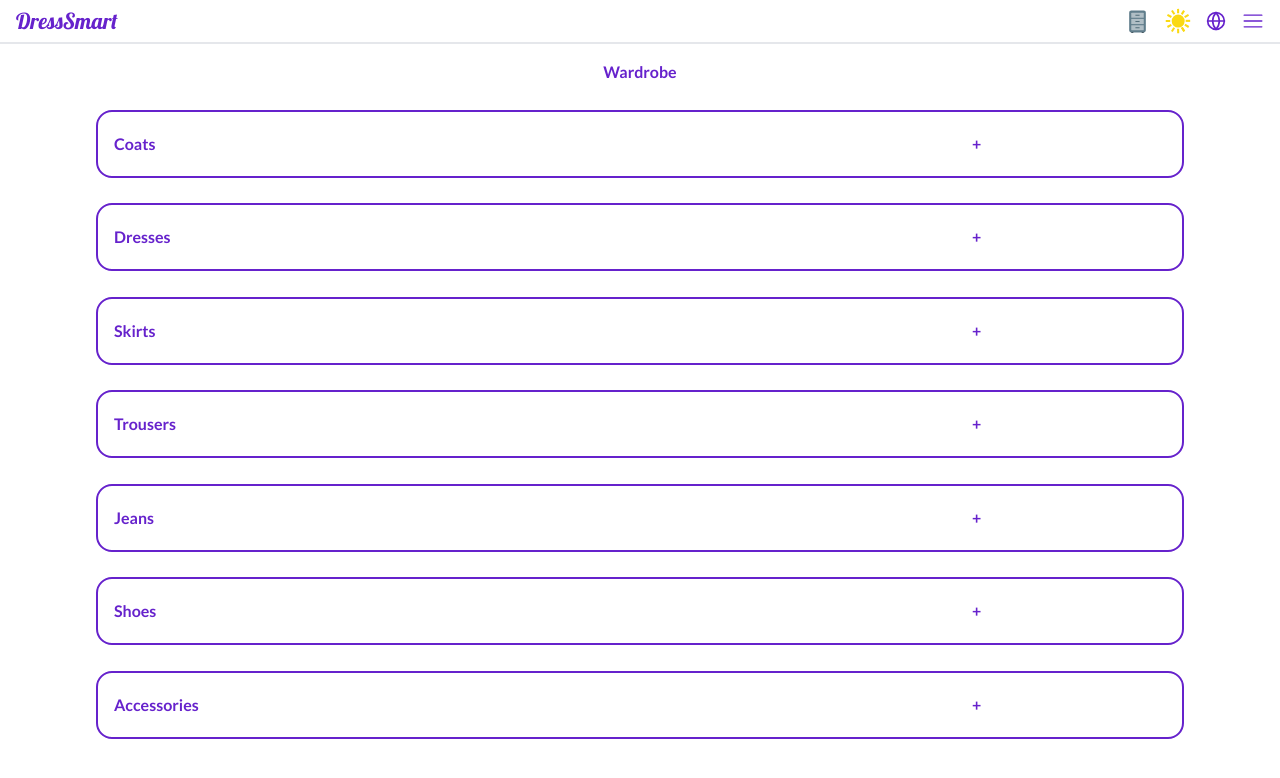
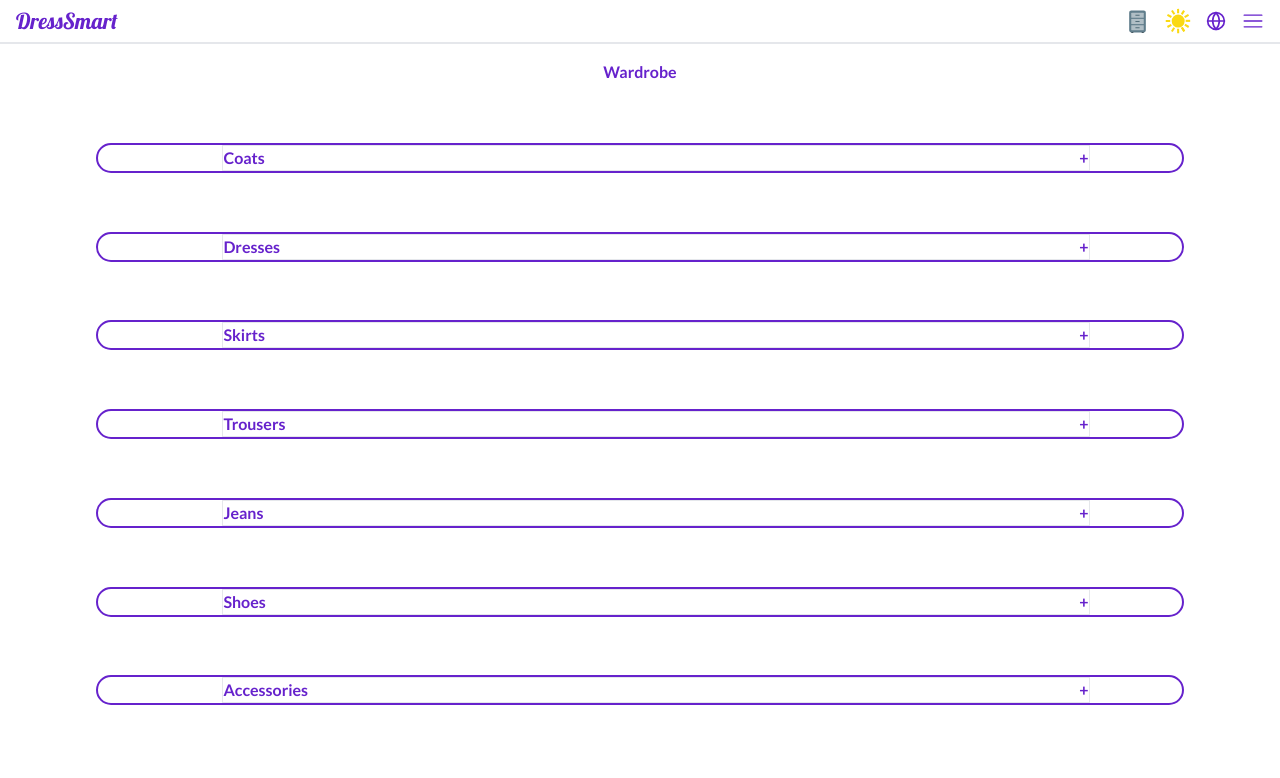
Before and after one commit to Xiaoru-Sun/dress-smart-fe, a React (Vite) app: page /wardrobe in a window 1280 px wide. Shown: the top 778 px of the page. Built offline with nearby package versions, Linux system fonts and the light colour scheme.

Commit message:
adds forwardRef to categoryCard component to pass ref

```diff
--- a/src/components/CategoryCard.tsx
+++ b/src/components/CategoryCard.tsx
@@ -1,53 +1,34 @@
-import { forwardRef, useEffect, useRef, useState } from "react";
+import { forwardRef } from "react";
 
 type CategoryCardProp = {
   categoryObject: { category: string; subCategory: string[] };
   handleToggle: () => void;
   isToggled: boolean;
+  index: number;
 };
 
 type Ref = HTMLButtonElement;
 
 const CategoryCard = forwardRef<Ref, CategoryCardProp>(function (
-  { categoryObject, handleToggle, isToggled }: CategoryCardProp,
+  { categoryObject, handleToggle, isToggled, index }: CategoryCardProp,
   ref
 ) {
   {
-    // const [toggled, setToggled] = useState<boolean>(false);
-    // const handleToggle = () => {
-    //   setToggled(!toggled);
-    // };
-
-    // const dropDownRef = useRef(null);
-
-    // useEffect(() => {
-    //   const handler = (e) => {
-    //     console.log("target", e.target);
-    //     if (dropDownRef.current) {
-    //       if (!dropDownRef.current.contains(e.target)) {
-    //         setToggled(false);
-    //       }
-    //     }
-    //   };
-    //   document.addEventListener("click", handler);
-    //   return () => {
-    //     document.removeEventListener("click", handler);
-    //   };
-    // }, []);
-
     return (
       <>
         <div
-          className="w-[80%] flex flex-col items-start justify-center"
-          ref={ref}
+          className="flex flex-col items-center rounded-2xl border-secondary border-solid border-2 "
+          key={index}
         >
+          <div className="w-[80%]" ref={ref}>
             <button
-            className="w-full h-full flex justify-between ml-4 text-secondary font-semibold"
+              className="w-full h-full flex justify-between ml-4 text-secondary font-semibold border"
               onClick={handleToggle}
             >
               <span> {categoryObject.category}</span>
               <span>{isToggled ? "-" : "+"}</span>
             </button>
+          </div>
         </div>
 
         {categoryObject.subCategory.map((subCategoryObject, index) => {
@@ -56,7 +37,9 @@ const CategoryCard = forwardRef<Ref, CategoryCardProp>(function (
               className={`text-primary ${isToggled ? "visible" : "hidden"}`}
               key={index}
             >
+              <button>
                 {subCategoryObject} {categoryObject.category}
+              </button>
             </div>
           );
         })}
--- /dev/null
+++ b/src/components/Dropdown.tsx
@@ -0,0 +1,17 @@
+import MenuItems from "./MenuItems";
+
+const Dropdown = ({ menu, toggled, name }) => {
+  return (
+    <div className={` w-full ${toggled ? "visible" : "hidden"}`}>
+      {menu.map((subMenu, index) => {
+        return (
+          <div key={index}>
+            <MenuItems items={subMenu} name={`${subMenu}  ${name}`} />
+          </div>
+        );
+      })}
+    </div>
+  );
+};
+
+export default Dropdown;
--- /dev/null
+++ b/src/components/MenuItems.tsx
@@ -0,0 +1,49 @@
+import { useEffect, useRef, useState } from "react";
+import Dropdown from "./Dropdown";
+
+const MenuItems = ({ items, name }) => {
+  const [toggled, setToggled] = useState<boolean>(false);
+  const handleToggle = () => {
+    setToggled(!toggled);
+  };
+
+  const dropDownRef = useRef(null);
+
+  useEffect(() => {
+    const handler = (e) => {
+      if (dropDownRef.current && !dropDownRef.current.contains(e.target)) {
+        setToggled(false);
+      }
+    };
+
+    document.addEventListener("click", handler);
+    return () => {
+      document.removeEventListener("click", handler);
+    };
+  }, []);
+
+  return (
+    <>
+      <div
+        className="flex flex-col items-center rounded-2xl border-secondary border-solid border-2 "
+        ref={dropDownRef}
+      >
+        <button
+          className="w-[80%] flex justify-between p-4 ml-4 text-secondary font-semibold "
+          onClick={handleToggle}
+        >
+          <span> {name}</span>
+          <span>{toggled ? "-" : "+"}</span>
+        </button>
+      </div>
+
+      <div className={` w-full ${toggled ? "visible" : "hidden"}`}>
+        {items.subCategory && (
+          <Dropdown menu={items.subCategory} toggled={toggled} name={name} />
+        )}
+      </div>
+    </>
+  );
+};
+
+export default MenuItems;
--- a/src/components/WardrobeList.tsx
+++ b/src/components/WardrobeList.tsx
@@ -19,6 +19,7 @@ const WardrobeList = ({ wardrobeData }: WardrobeProp) => {
 
   useEffect(() => {
     const handleClickOutside = (e: React.ChangeEvent<HTMLInputElement>) => {
+      console.log(e.target);
       if (toggledCategoryCardIndex !== null) {
         const currentDropdownRef =
           dropDownRefs.current[toggledCategoryCardIndex];
@@ -35,13 +36,9 @@ const WardrobeList = ({ wardrobeData }: WardrobeProp) => {
   console.log(toggledCategoryCardIndex);
 
   return (
-    <div className="h-[85%] w-[85%] flex flex-col justify-evenly ">
+    <div className="h-[85%] w-[85%] flex flex-col justify-evenly">
       {wardrobeData.map((categoryObject, index) => {
         return (
-          <div
-            className="h-[10%] rounded-2xl border-secondary border-solid border-2 flex items-center"
-            key={index}
-          >
           <CategoryCard
             categoryObject={categoryObject}
             handleToggle={() => {
@@ -50,8 +47,8 @@ const WardrobeList = ({ wardrobeData }: WardrobeProp) => {
             }}
             ref={(instance) => (dropDownRefs.current[index] = instance)}
             isToggled={index === toggledCategoryCardIndex}
+            index={index}
           />
-          </div>
         );
       })}
     </div>
--- a/src/pages/Wardrobe.tsx
+++ b/src/pages/Wardrobe.tsx
@@ -1,42 +1,17 @@
-import { useEffect, useReducer, useRef, useState } from "react";
-import CategoryCard from "../components/CategoryCard";
+import WardrobeList from "../components/WardrobeList";
 
 const Wardrobe = () => {
-  const [toggledCategoryCardIndex, setToggledCategoryCardIndex] = useState<
-    null | number
-  >(null);
-
-  const handleToggle = (index: number) => {
-    setToggledCategoryCardIndex(
-      toggledCategoryCardIndex === index ? null : index
-    );
-  };
-
-  const dropDownRefs = useRef([]);
-  useEffect(() => {
-    const handleClickOutside = (e) => {
-      if (toggledCategoryCardIndex !== null) {
-        const currentDropdownRef =
-          dropDownRefs.current[toggledCategoryCardIndex];
-        if (currentDropdownRef && !currentDropdownRef.contains(e.target)) {
-          setToggledCategoryCardIndex(null);
-        }
-      }
-    };
-    document.addEventListener("click", handleClickOutside);
-    return () => {
-      document.removeEventListener("click", handleClickOutside);
-    };
-  });
-  console.log(toggledCategoryCardIndex);
-
   const wardrobeDummyData = [
     {
       id: 1,
       category: "Coats",
-      subCategory: ["Smart", "Casual", "Winter"],
+      subCategory: ["smart", "Casual", "Winter"],
     },
-    { id: 2, category: "Dresses", subCategory: ["Smart", "Casual", "Winter"] },
+    {
+      id: 2,
+      category: "Dresses",
+      subCategory: ["Long", "Midi", "Formal & Work"],
+    },
     { id: 3, category: "Skirts", subCategory: ["Smart", "Casual", "Winter"] },
     { id: 4, category: "Trousers", subCategory: ["Smart", "Casual", "Winter"] },
     { id: 5, category: "Jeans", subCategory: ["Smart", "Casual", "Winter"] },
@@ -50,26 +25,7 @@ const Wardrobe = () => {
   return (
     <div className="w-full h-screen flex flex-col items-center justify-start">
       <h1 className="mt-4 text-[16px] text-secondary font-bold">Wardrobe</h1>
-      <div className="h-[85%] w-[85%] flex flex-col justify-evenly ">
-        {wardrobeDummyData.map((categoryObject, index) => {
-          return (
-            <div
-              className="h-[10%] rounded-2xl border-secondary border-solid border-2 flex items-center"
-              key={index}
-            >
-              <CategoryCard
-                categoryObject={categoryObject}
-                handleToggle={() => {
-                  console.log("log category index", index);
-                  handleToggle(index);
-                }}
-                ref={(instance) => (dropDownRefs.current[index] = instance)}
-                isToggled={index === toggledCategoryCardIndex}
-              />
-            </div>
-          );
-        })}
-      </div>
+      <WardrobeList wardrobeData={wardrobeDummyData} />
     </div>
   );
 };
```
Also changed, not shown: src/assets/coats-test/coat-svgrepo-com.svg (added), src/assets/coats-test/jacket-svgrepo-com.svg (added). Lines whose indentation alone changed are shown as unchanged.
